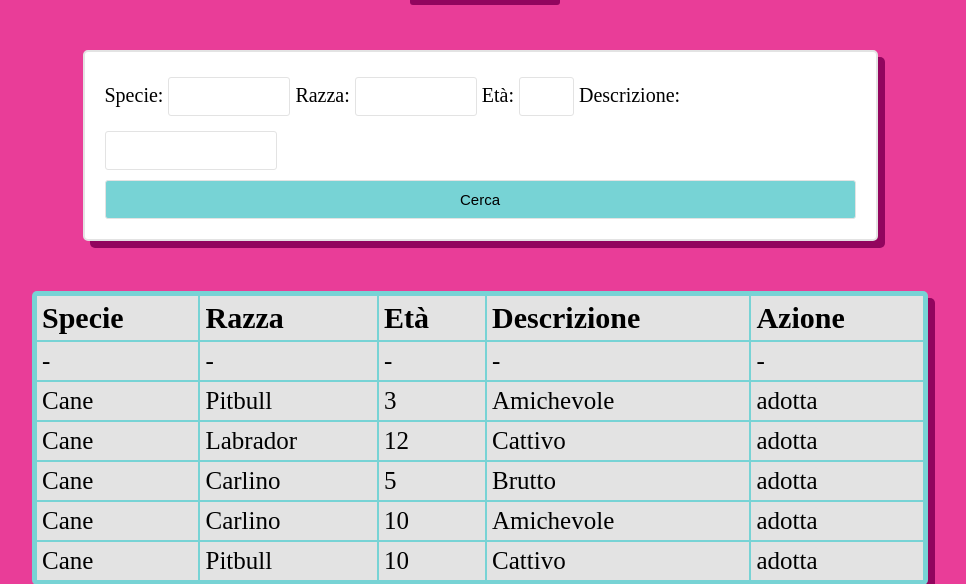
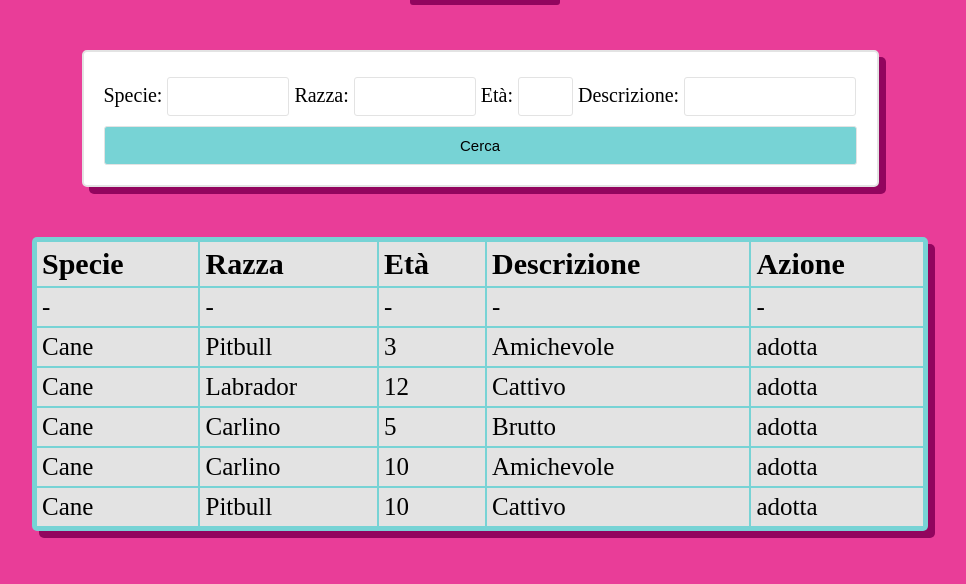
Before and after one commit to NicoloCossu/ProgettoISW, a Django app: page /home/ in a window 1280 px wide. Shown: the part 87-671 px from the top of the page, without its empty margins (160-1126 px from the left). Run offline with Django 4.2, Linux system fonts and the light colour scheme; data comes from the database, SQL or seed files in the repository.

Commit message:
Tiny fix

```diff
--- a/ProgettoISW/polls/static/styles.css
+++ b/ProgettoISW/polls/static/styles.css
@@ -152,7 +152,7 @@
 }
 
 #form_ricerca{
-    width: 751px;
+    width: 753px;
     max-width: none;
 }
 
```
